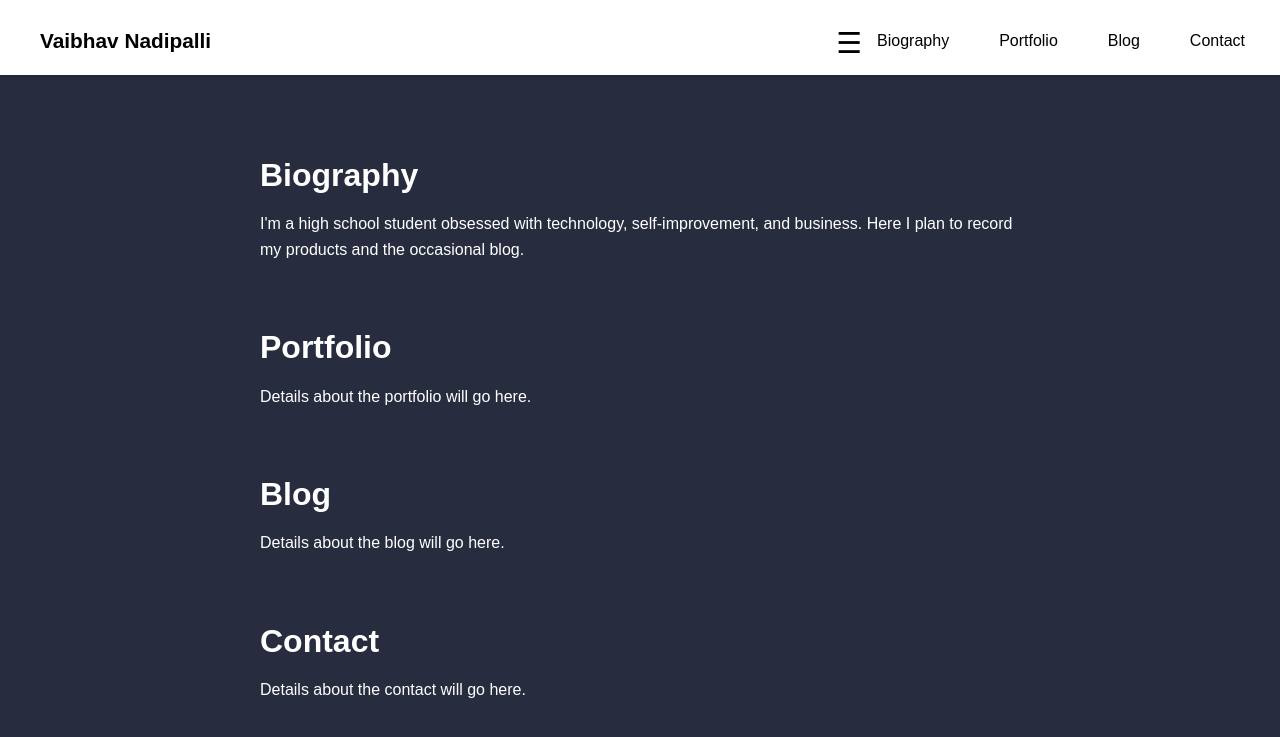
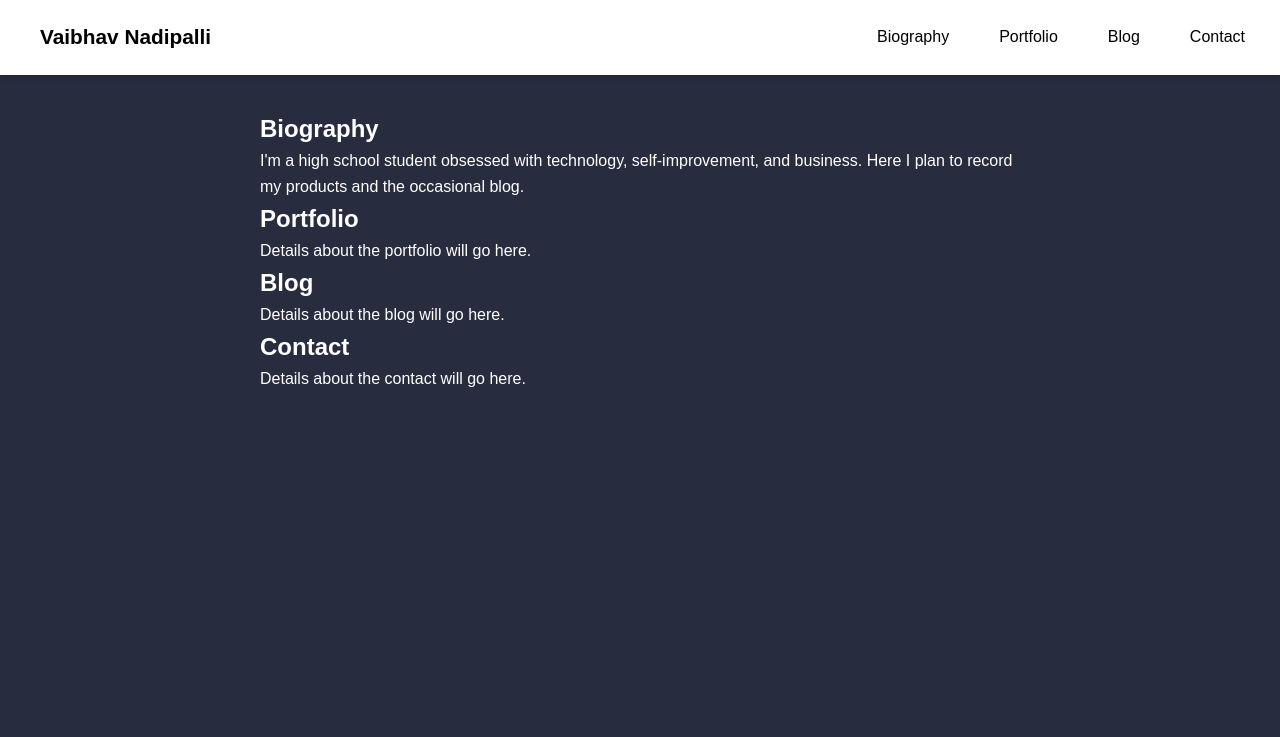
Before and after one commit to Vaibhav-Nadipalli/vaibhav-nadipalli.github.io, a Jekyll site: the page built from index.markdown, in a window 1280 px wide. Shown: the top 737 px of the page. Built offline with Jekyll 4.4.1, drawn with Linux system fonts in a browser that asks for light colours.

Commit message:
Update styles.css

```diff
--- a/assets/css/styles.css
+++ b/assets/css/styles.css
@@ -110,6 +110,13 @@ header {
     margin: 10px 0;
 }
 
+/* Hide hamburger menu on desktop */
+@media (min-width: 769px) {
+    .nav-toggle-label {
+        display: none;
+    }
+}
+
 /* Main content area */
 main {
     max-width: 800px;
@@ -120,31 +127,4 @@ main {
 }
 
 section {
-    padding: 20px 0;
-    margin: 20px 0;
-}
-
-.section-title {
-    font-size: 2em;
-    margin-bottom: 10px;
-    color: #fff;
-}
-
-/* Media query for mobile */
-@media (max-width: 768px) {
-    .nav-container {
-        padding: 0 10px;
-    }
-
-    .nav-title {
-        font-size: 1.1em;
-        margin-left: 10px;
-    }
-
-    .nav-toggle-label {
-        margin-left: 10px;
-    }
-
-    .nav-menu {
-        display: none;
-    }
+    padding:
```
